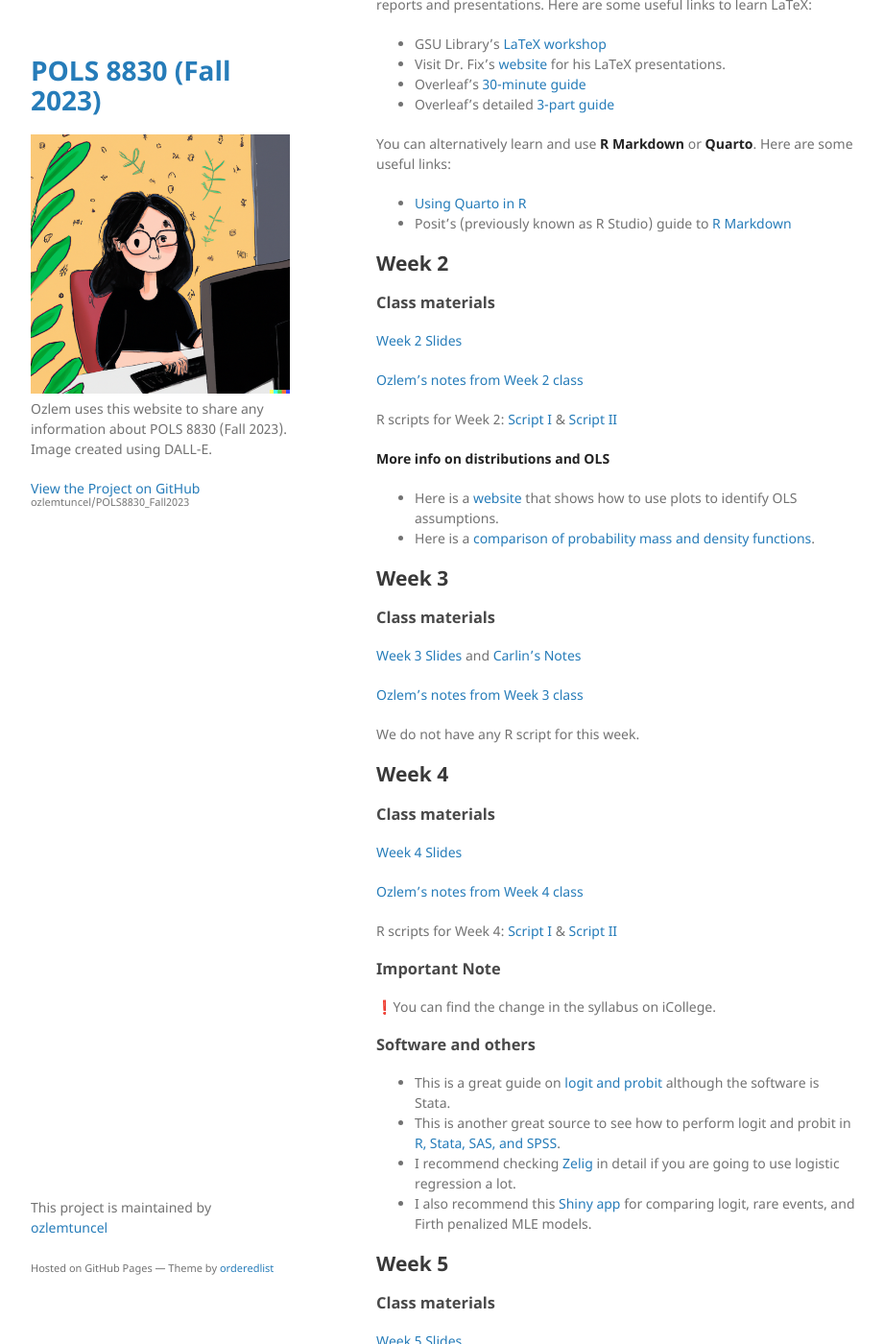
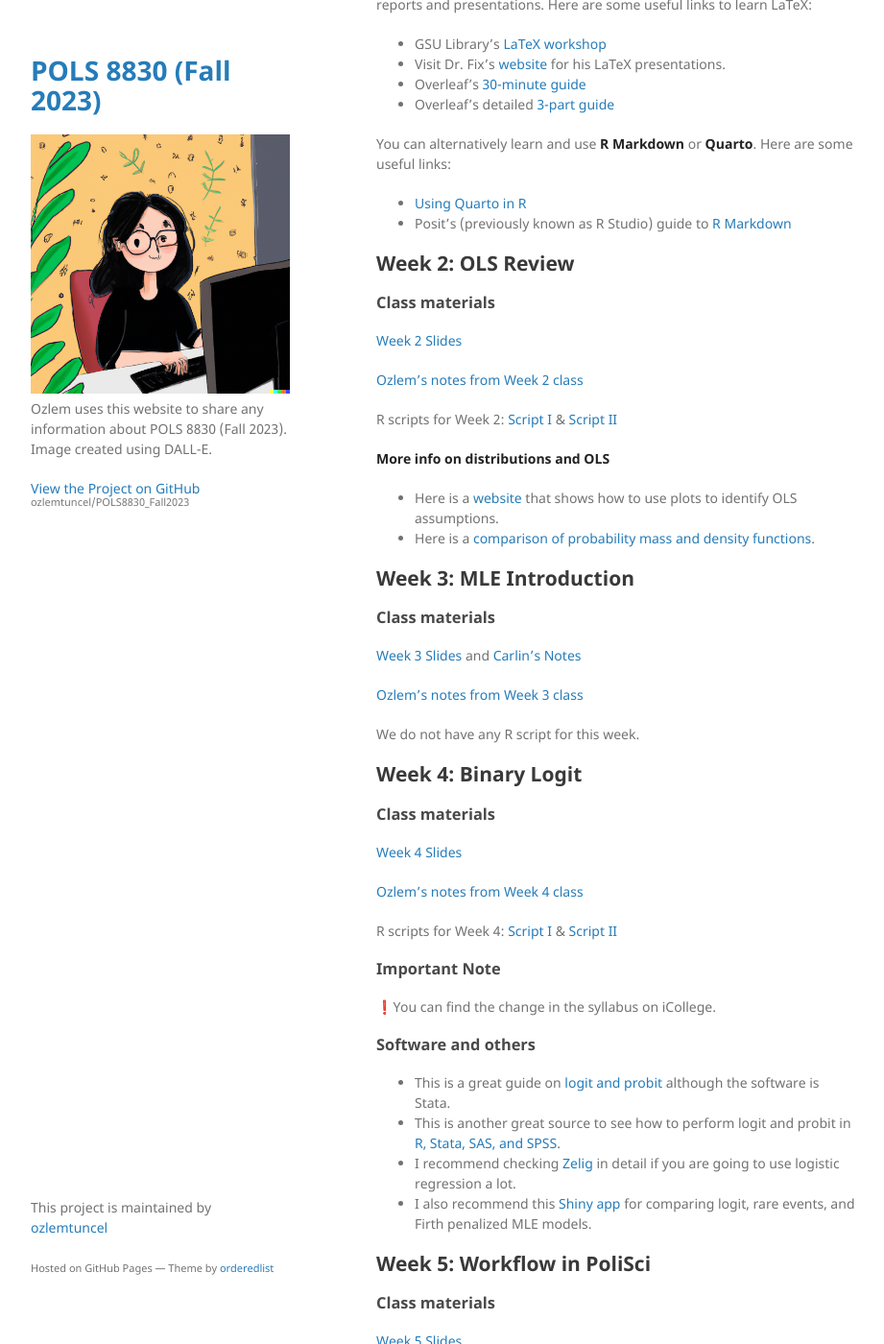
Before and after one commit to ozlemtuncel/POLS8830_Fall2023, a Jekyll site: the page built from index.md, in a window 1280 px wide and 1400 px high, scrolled down 1025 px. Shown: the whole window at 96% size, without its empty margins (178-1099 px from the left). Built offline with Jekyll 4.4.1, drawn with Linux system fonts in a browser that asks for light colours; our own code applies the rules of GitHub Pages for plain Markdown files; some of the changed text lies outside the part shown.

```diff
--- a/index.md
+++ b/index.md
@@ -49,7 +49,7 @@
 - [Using Quarto in R](https://quarto.org/docs/get-started/hello/rstudio.html)
 - Posit's (previously known as R Studio) guide to [R Markdown](https://rmarkdown.rstudio.com/lesson-1.html)
 
-## Week 2
+## Week 2: OLS Review
 
 ### Class materials
 [Week 2 Slides](docs/Week 2 OLS Slides.pdf)
@@ -62,7 +62,7 @@
 - Here is a [website](https://www.rpubs.com/elliottb90/olsassumptions) that shows how to use plots to identify OLS assumptions.
 - Here is a [comparison of probability mass and density functions](https://tinyheero.github.io/2016/03/17/prob-distr.html#properties-of-probability-massdensity-functions).
 
-## Week 3
+## Week 3: MLE Introduction
 
 ### Class materials
 [Week 3 Slides](docs/03MLE.pdf) and [Carlin's Notes](docs/Week 4 MLE & GLM.ppt)
@@ -71,7 +71,7 @@
 
 We do not have any R script for this week.
 
-## Week 4
+## Week 4: Binary Logit
 
 ### Class materials
 [Week 4 Slides](docs/05Logit.pdf)
@@ -89,7 +89,7 @@
 - I recommend checking [Zelig](http://docs.zeligproject.org/) in detail if you are going to use logistic regression a lot.
 - I also recommend this [Shiny app](https://xiangao.netlify.app/2017/10/26/rare-event/) for comparing logit, rare events, and Firth penalized MLE models.
 
-## Week 5
+## Week 5: Workflow in PoliSci
 
 ### Class materials
 [Week 5 Slides](docs/Workflow_in_PoliSci_Research.pdf)
```
Also changed, not shown: other parts of index.md (+7 -7 lines).
